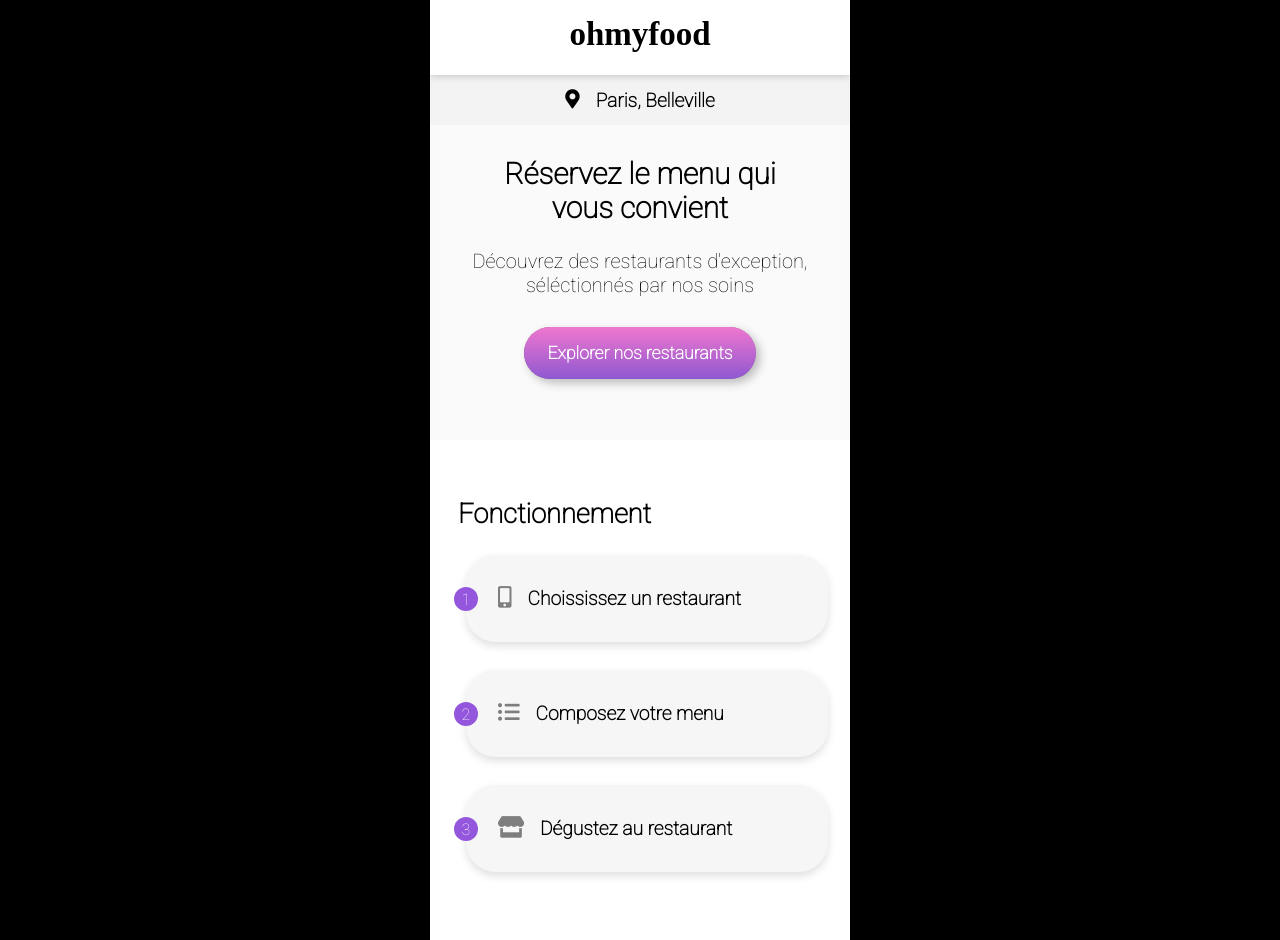
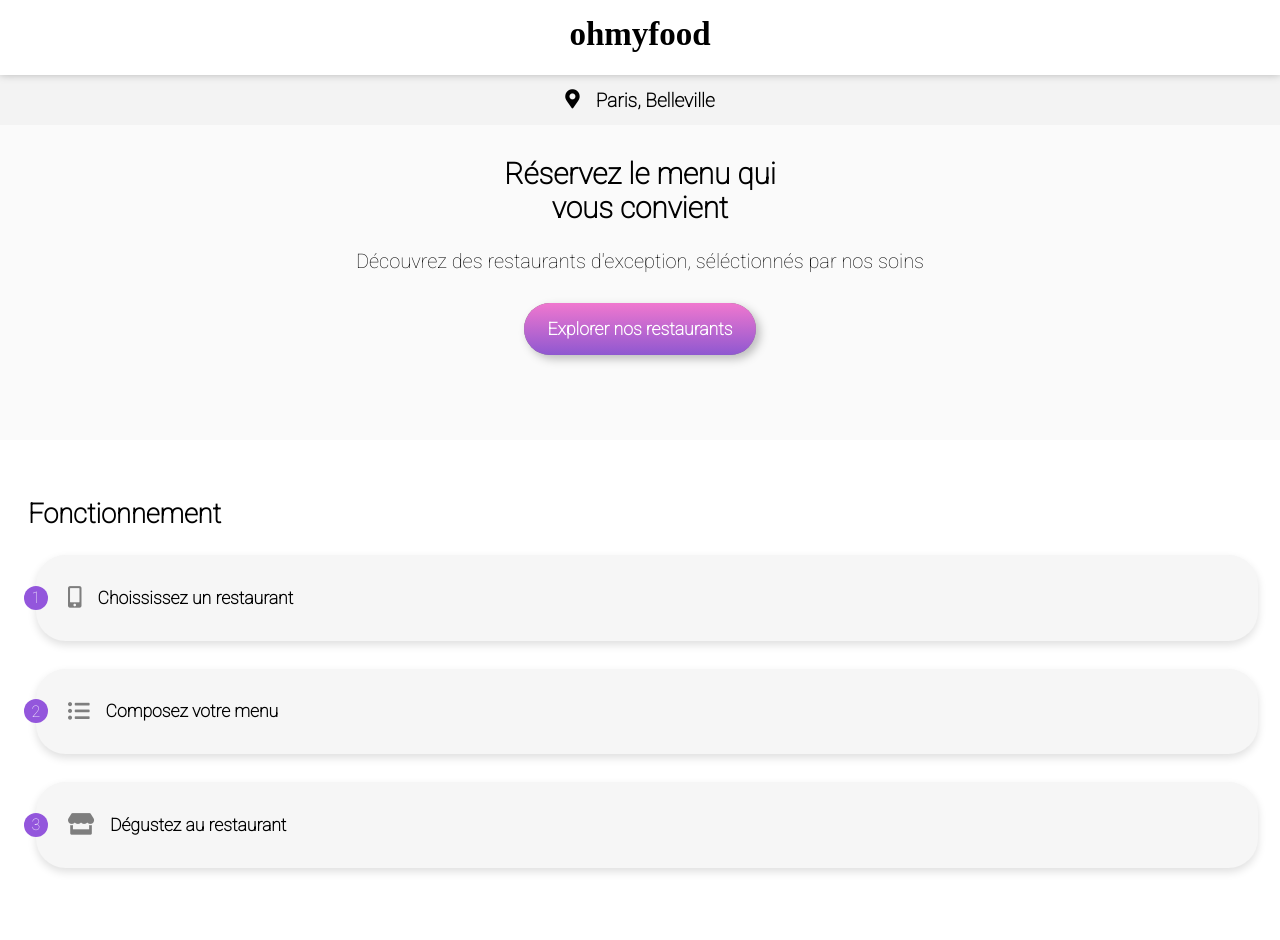
Before and after one commit to ArthurDenis62/Projet3_Ohmyfood-, a website: page index.html in a window 1280 px wide. Drawn offline with Linux system fonts and the light colour scheme; a web font is replaced by a local one.

Commit message:
Sass install

```diff
--- a/css/mobile.css
+++ b/css/mobile.css
@@ -14,9 +14,7 @@
 
 body {
     margin: auto;
-    max-width: 420px;
     font-family: Roboto, sans-serif;
-    background-color: black;
 }
 
 /********************************
@@ -136,6 +134,7 @@ header p {
 
 .functioning__setup {
     display: flex;
+    align-items: center;
     position: relative;
     padding: 2rem;
     border-radius: 1.85rem;
@@ -174,6 +173,6 @@ header p {
 }
 
 .text {
-    font-size: 1.2rem;
+    font-size: 1.1rem;
     font-weight: bold;
 }
--- /dev/null
+++ b/sass/main.scss
@@ -0,0 +1,148 @@
+* {
+    margin: 0;
+    padding: 0;
+    list-style: none;
+    text-decoration: none;
+    box-sizing: border-box;
+}
+
+:root {
+    --rose: #FF79DA;
+    --violet: #9356DC;
+    --vert-clair: #99E2D0;
+}
+
+body {
+    margin: auto;
+    font-family: Roboto, sans-serif;
+}
+
+header {
+    height: 75px;
+    padding: 1rem;
+    z-index: 1000;
+    position: relative;
+    box-shadow: 0 0 0.5rem rgb(0 0 0 / 25%);
+    background-color: white;
+    p {
+        display: block;
+        font-size: 1.6em;
+        font-weight: bold;
+    }
+}
+
+.logo {
+    margin: 0;
+    text-align: center;
+    font-size: 33px;
+    font-family: Shrikhand, "cursive";
+}
+
+.lieu {
+    display: flex;
+    justify-content: center;
+    position: relative;
+    height: 50px;
+    padding: 0.9rem;
+    font-size: 1.2rem;
+    background-color: #F3F3F3;
+    &__icon {
+        margin-right: 1rem;
+    }
+    &__text {
+        font-weight: 700;
+    }
+}
+
+.explore-restaurant {
+    height: 315px;
+    padding: 2rem;
+    text-align: center;
+    background-color: #fafafa;
+    & h2 {
+        display: block;
+        font-size: 1.85em;
+        font-weight: bold;
+    }
+    &__title {
+        margin: 0;
+    }
+    &__subtitle {
+        margin: 1.5rem 0;
+        font-weight: 300;
+        font-size: 1.25rem;
+    }
+    &__btn {
+        position: relative;
+        top: 22px;
+        border: 0;
+        border-radius: 100px;
+        font-size: 1.1rem;
+        font-weight: bold;
+        padding: 1rem 1.5rem;
+        cursor: pointer;
+        transition-duration: 0.25s;
+        box-shadow: 0.25rem 0.25rem 10px rgb(0 0 0 / 25%);
+        color: #fff;
+        background-color: #686868;
+        background-image: linear-gradient(0deg,rgba(147,86,220,.9),rgba(255,121,218,.9));
+    }
+}
+
+.functioning {
+    height: 500px;
+    padding: 2rem 1rem;
+    background-color: white;
+    &__title {
+        margin-top: 26px;
+        margin-left: 0.75rem;
+        font-size: 1.7rem;
+        font-weight: bold;
+    }
+    &__setups {
+        margin-top: 25px;
+        padding: 0;
+        list-style: none;
+        counter-reset: compteListe;
+    }
+    &__setup {
+        display: flex;
+        align-items: center;
+        position: relative;
+        padding: 2rem;
+        border-radius: 1.85rem;
+        background-color: #f6f6f6;
+        margin: 1rem 6px 1.75rem 1.25rem;
+        box-shadow: 0rem 0.25rem 0.5rem rgba(0, 0, 0, 0.125);
+    }
+    &__setup:first-child {
+        margin-top: 0;
+    }
+    &__setup:last-child {
+        margin-bottom: 0;
+    }
+    &__setup::before {
+        counter-increment: compteListe 1;
+        content: counter(compteListe) " ";
+        background: #9356DC;
+        height: 1.5rem;
+        width: 1.5rem;
+        border-radius: 100px;
+        display: flex;
+        justify-content: center;
+        align-items: center;
+        color: white;
+        position: absolute;
+        left: -0.75rem;
+    }
+    &__icon {
+        margin-right: 1rem;
+        color: #7e7e7e;
+        font-size: 1.35rem;
+    }
+}
+
+.text {
+    font-size: 1.1rem;
+    font-weight: bold;
+}
```
Also changed, not shown: package.json (added, +8 -0 lines), css/style.css (added), 3 other files.
